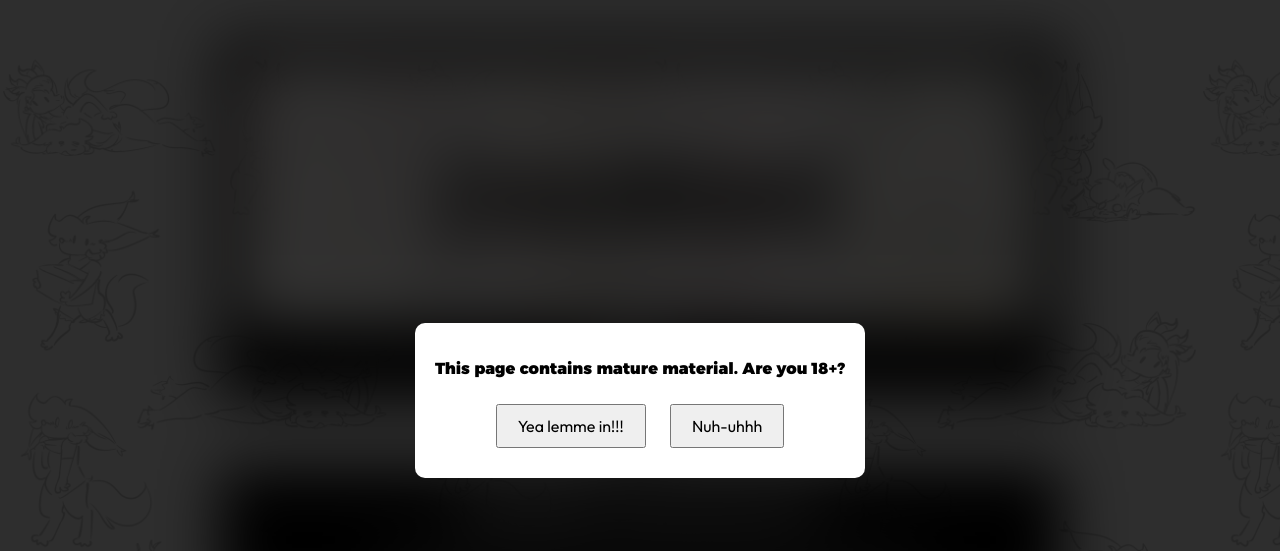
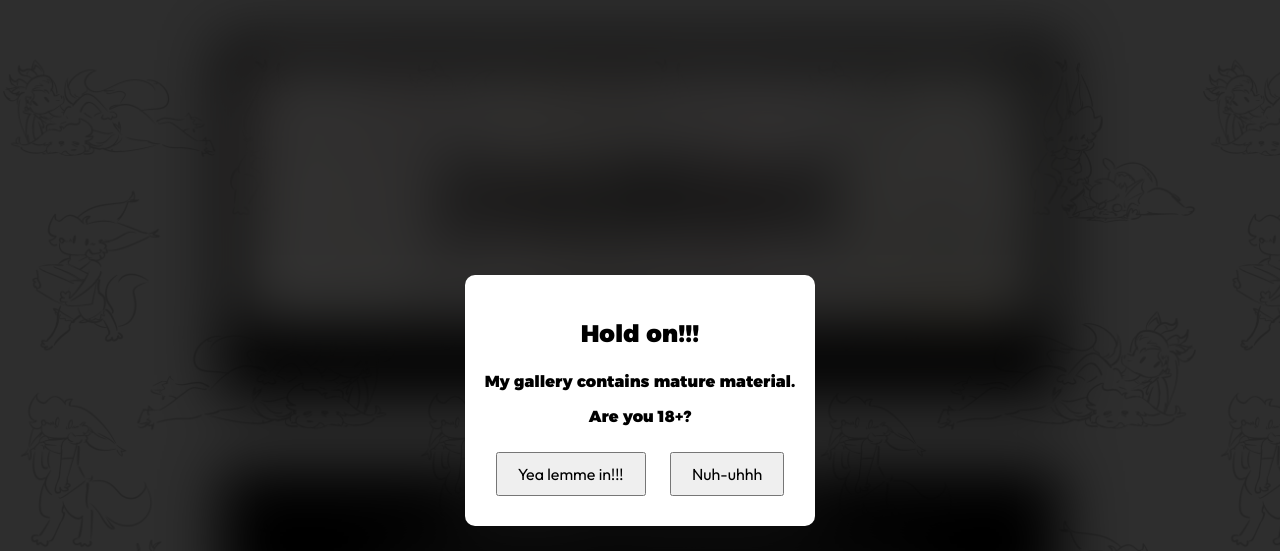
Before and after one commit to Rararazzbian/Razzys-Home, a plain HTML site: page index.html in a window 1280 px wide. Shown: the top 551 px of the page. Drawn offline with Linux system fonts and the light colour scheme.

Commit message:
Updated warning

```diff
--- a/index.html
+++ b/index.html
@@ -53,7 +53,9 @@
     <div style="background: url('assets/images/bg.png') repeat; background-size: 400px auto; height: 100%; width: 100%; position: absolute; z-index: -1; opacity: 0.2;"></div>
     <div id="ageModal" class="modal">
     <div class="modal-content">
-        <p>This page contains mature material. Are you 18+?</p>
+        <p style="font-size: 24px;">Hold on!!!</p>
+        <p>My gallery contains mature material.</p>
+        <p>Are you 18+?</p>
         <button id="yesButton">Yea lemme in!!!</button>
         <button id="noButton">Nuh-uhhh</button>
     </div>
```
